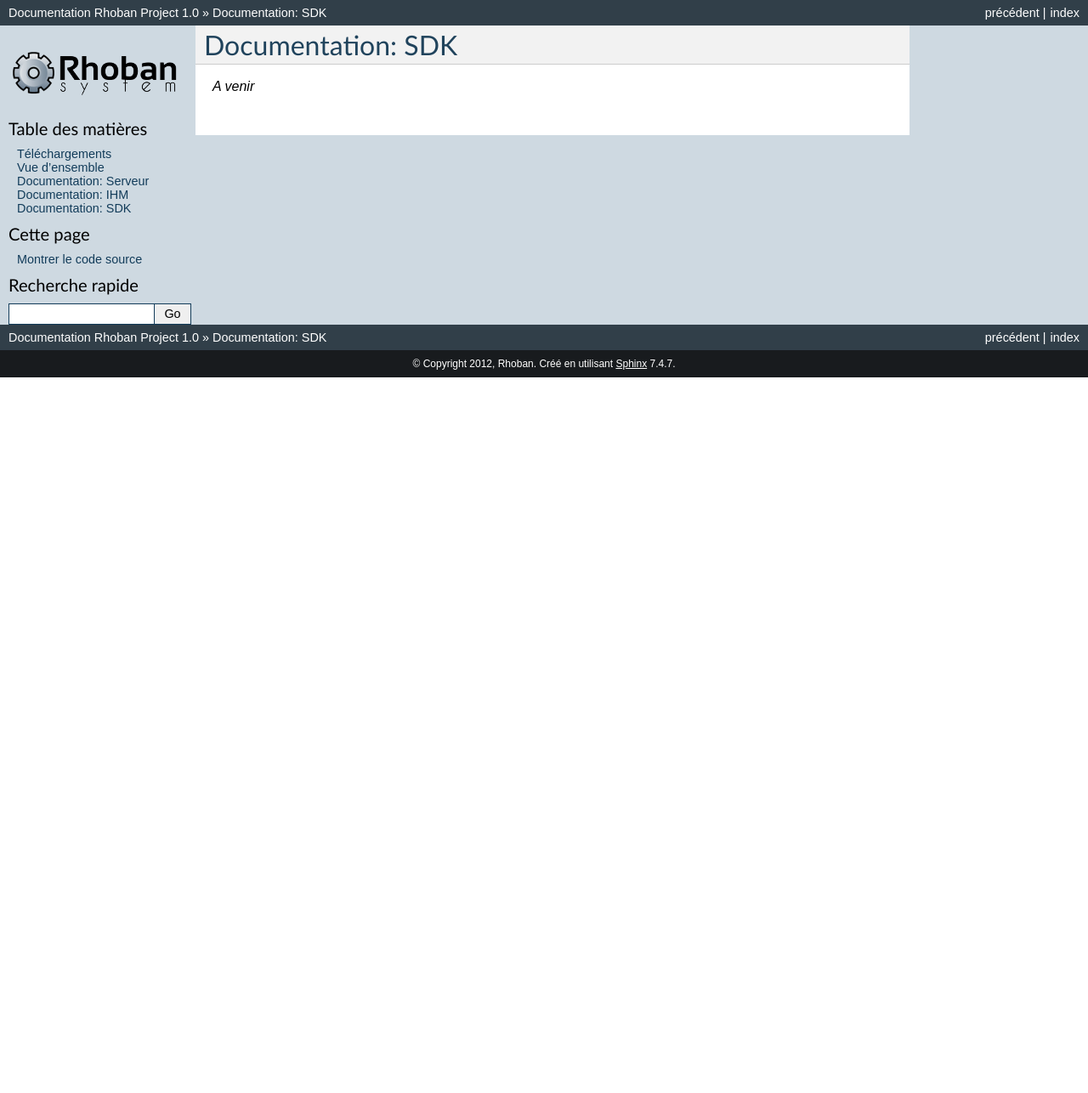
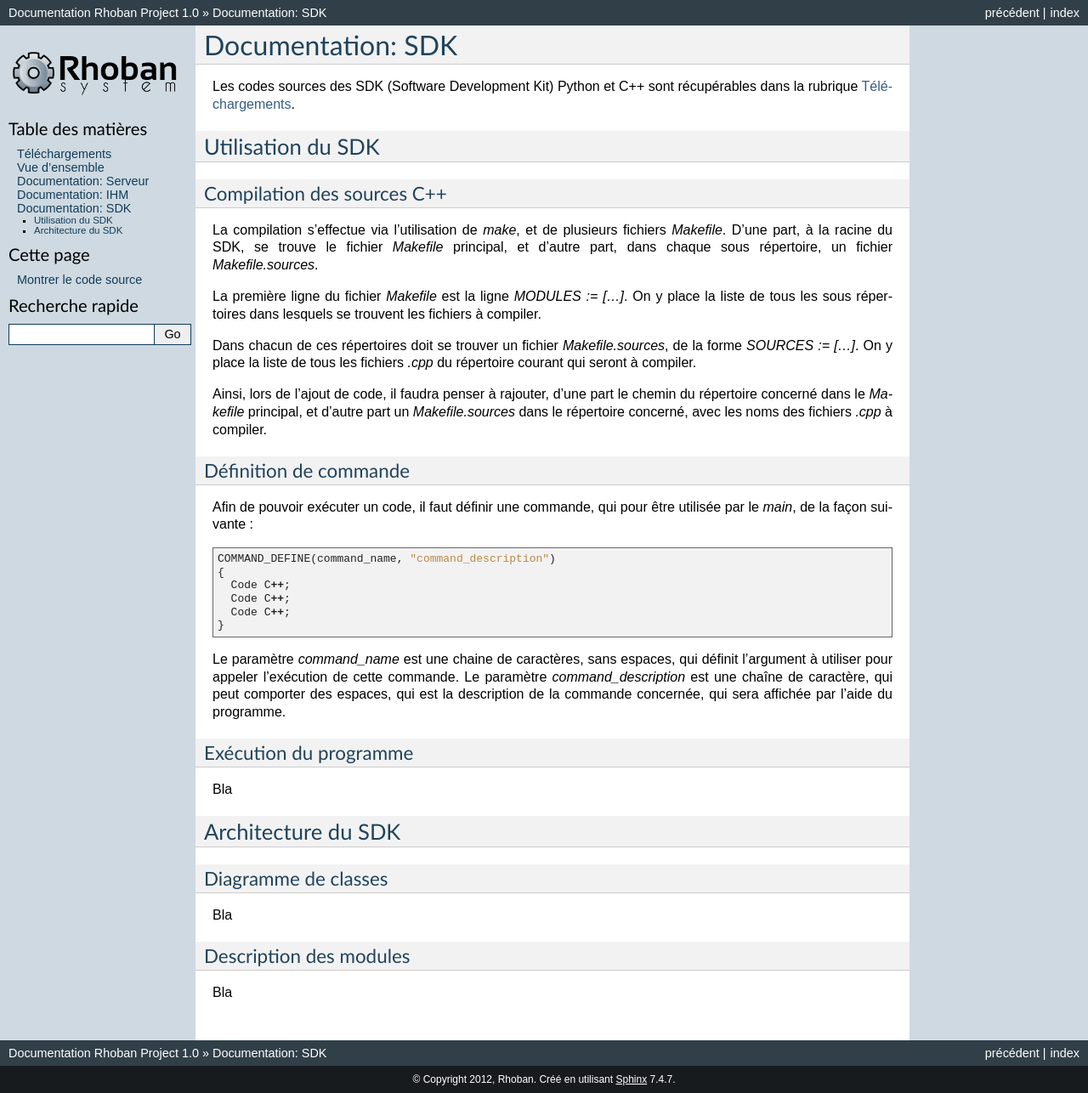
Before and after one commit to RhobanProject/Edu, a Sphinx documentation site: the page built from docs/source/sdk/index.rst, in a window 1280 px wide. Shown: the whole page at 85% size. Built offline with Sphinx 7.4.7, drawn with Linux system fonts in a browser that asks for light colours; before the commit the page ends 900 px from its top, so only the background shows below that.

Commit message:
[cpp] Nettoyage

```diff
--- a/docs/source/sdk/index.rst
+++ b/docs/source/sdk/index.rst
@@ -4,4 +4,53 @@
 Documentation: SDK
 ==================
 
-*A venir*
+Les codes sources des SDK (Software Development Kit) Python et C++ sont récupérables dans la rubrique :ref:`telechargements`.
+
+Utilisation du SDK
+~~~~~~~~~~~~~~~~~~
+
+Compilation des sources C++
+---------------------------
+
+La compilation s'effectue via l'utilisation de `make`, et de plusieurs fichiers `Makefile`.
+D'une part, à la racine du SDK, se trouve le fichier `Makefile` principal, et d'autre part, dans chaque sous répertoire, un fichier `Makefile.sources`.
+
+La première ligne du fichier `Makefile` est la ligne `MODULES := [...]`. On y place la liste de tous les sous répertoires dans lesquels se trouvent les fichiers à compiler.
+
+Dans chacun de ces répertoires doit se trouver un fichier `Makefile.sources`, de la forme `SOURCES := [...]`. On y place la liste de tous les fichiers `.cpp` du répertoire courant qui seront à compiler.
+
+Ainsi, lors de l'ajout de code, il faudra penser à rajouter, d'une part le chemin du répertoire concerné dans le `Makefile` principal, et d'autre part un `Makefile.sources` dans le répertoire concerné, avec les noms des fichiers `.cpp` à compiler.
+
+Définition de commande
+----------------------
+
+Afin de pouvoir exécuter un code, il faut définir une commande, qui pour être utilisée par le `main`, de la façon suivante :
+
+.. code-block:: cpp
+
+    COMMAND_DEFINE(command_name, "command_description")
+    {
+      Code C++;
+      Code C++;
+      Code C++;
+    }
+
+Le paramètre `command_name` est une chaine de caractères, sans espaces, qui définit l'argument à utiliser pour appeler l'exécution de cette commande. Le paramètre `command_description` est une chaîne de caractère, qui peut comporter des espaces, qui est la description de la commande concernée, qui sera affichée par l'aide du programme.
+
+Exécution du programme
+----------------------
+
+Bla
+
+Architecture du SDK
+~~~~~~~~~~~~~~~~~~~
+
+Diagramme de classes
+--------------------
+
+Bla
+
+Description des modules
+-----------------------
+
+Bla
```
Also changed, not shown: 3 other files.
